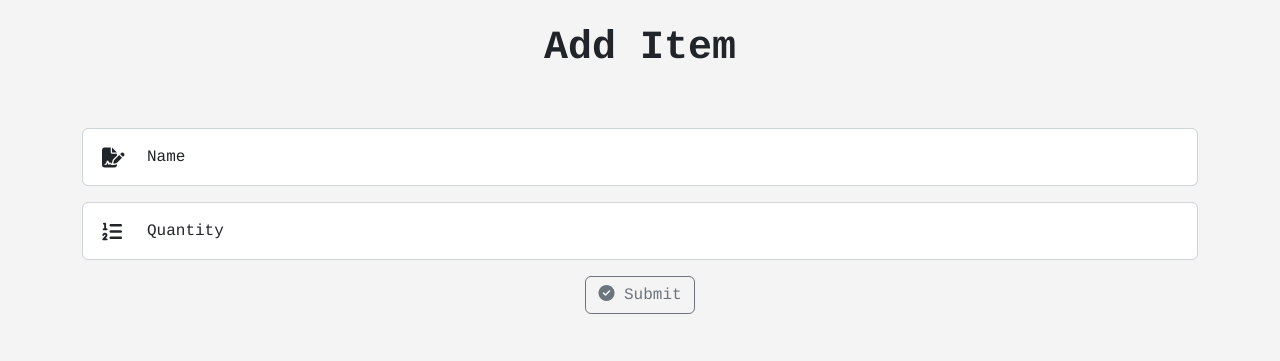
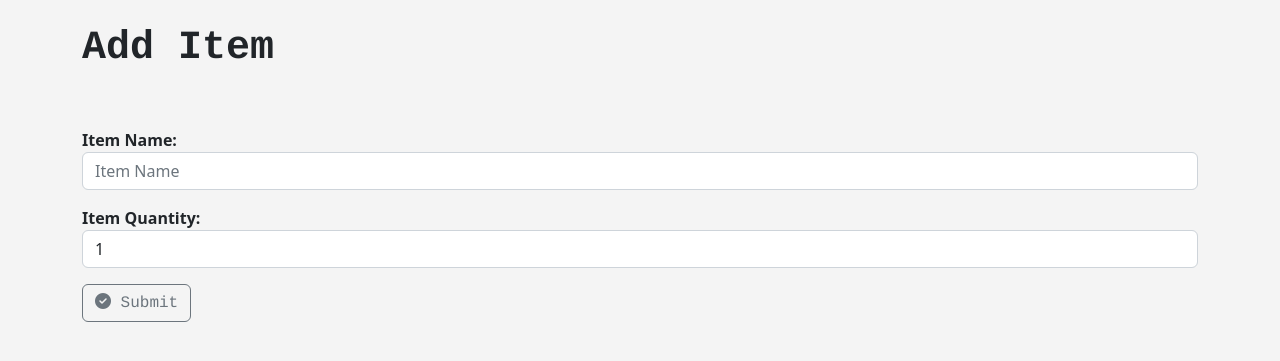
Before and after one commit to lexFav/MovingWebApp_2, a Django app: page /add_item/6 in a window 1280 px wide. Shown: the part 56-417 px from the top of the page. Run offline with Django 3.2, Linux system fonts and the light colour scheme; a user stored in the database is signed in; data comes from the database, SQL or seed files in the repository; some libraries are stand-ins or nearby versions.

Commit message:
update create_box and item commit

```diff
--- a/mainApp/forms.py
+++ b/mainApp/forms.py
@@ -13,7 +13,7 @@ class BoxForm(ModelForm):
         }
         widgets = {
             'box_number': forms.TextInput(attrs={'class':'form-control', 'placeholder':'Box Number'}),
-            'box_description': forms.Textarea(attrs={'class':'form-control', 'placeholder':'Box Description'}),
+            'box_description': forms.Textarea(attrs={'class':'form-control', 'placeholder':'Box Description', 'rows':'1'}),
             'box_location': forms.TextInput(attrs={'class':'form-control', 'placeholder':'Box Location'}),
         }
 
--- a/mainApp/templates/mainApp/add_item.html
+++ b/mainApp/templates/mainApp/add_item.html
@@ -2,31 +2,19 @@
 {% block content %}
 {% load static %}
 {% if user.is_authenticated %}
-    <center>
     <h1 class="courier">Add Item</h1>
     <br/><br/>
 
     <form method="POST">
         {% csrf_token %}
 
-        <div class="form-floating mb-3">
-            <i class="icon fa-solid fa-file-signature fa-lg"></i>
-            <input type="text" name="item_name" class="form-control" placeholder="Name" id="name">
-            <label for="name" class="courier">Name</label>
-        </div>
-
-        <div class="form-floating mb-3">
-            <i class="icon fa-solid fa-list-ol fa-lg"></i>
-            <input type="text" name="item_quantity" class="form-control" placeholder="Quantity" id="quantity">
-            <label for="quantity" class="courier">Quantity</label>
-        </div>
+        {{ form.as_p }}
 
         <button type="submit" value="Submit" class="btn btn-outline-secondary" id="courier">
             <i class="fa-solid fa-circle-check"></i> Submit
         </button>
 
     </form>
-    </center>
 {% else %}
 <h3>Sorry, You Are Not Able To View This Page(I Explained This On The Home Page, Try To Keep Up).</h3>
 {% endif %}
--- a/mainApp/templates/mainApp/box_list.html
+++ b/mainApp/templates/mainApp/box_list.html
@@ -53,12 +53,12 @@
             </svg>
         </a>
 
-         <button type="button" class="btn btn-outline-danger btn-sm" title="Delete" data-bs-toggle="modal" data-bs-target="#staticBackdrop">
+         <!-- <button type="button" class="btn btn-outline-danger btn-sm" title="Delete" data-bs-toggle="modal" data-bs-target="#staticBackdrop">
             <svg xmlns="http://www.w3.org/2000/svg" width="16" height="16" fill="currentColor" class="bi bi-trash" viewBox="0 0 16 16">
                 <path d="M5.5 5.5A.5.5 0 0 1 6 6v6a.5.5 0 0 1-1 0V6a.5.5 0 0 1 .5-.5zm2.5 0a.5.5 0 0 1 .5.5v6a.5.5 0 0 1-1 0V6a.5.5 0 0 1 .5-.5zm3 .5a.5.5 0 0 0-1 0v6a.5.5 0 0 0 1 0V6z"/>
                 <path fill-rule="evenodd" d="M14.5 3a1 1 0 0 1-1 1H13v9a2 2 0 0 1-2 2H5a2 2 0 0 1-2-2V4h-.5a1 1 0 0 1-1-1V2a1 1 0 0 1 1-1H6a1 1 0 0 1 1-1h2a1 1 0 0 1 1 1h3.5a1 1 0 0 1 1 1v1zM4.118 4 4 4.059V13a1 1 0 0 0 1 1h6a1 1 0 0 0 1-1V4.059L11.882 4H4.118zM2.5 3V2h11v1h-11z"/>
             </svg>
-        </button>
+        </button> -->
         <div class="modal fade" id="staticBackdrop" data-bs-backdrop="static" data-bs-keyboard="false" tabindex="-1" aria-labelledby="staticBackdropLabel" aria-hidden="true">
             <div class="modal-dialog">
               <div class="modal-content">
--- a/mainApp/templates/mainApp/home.html
+++ b/mainApp/templates/mainApp/home.html
@@ -6,7 +6,7 @@
     <br/><br/>
 
     <p>
-        <button class="btn btn-outline-info btn-lg" type="button" data-bs-toggle="collapse" data-bs-target="#collapseWidthExample" aria-expanded="false" aria-controls="collapseWidthExample" id="courier">
+        <button class="btn btn-outline-primary btn-lg" type="button" data-bs-toggle="collapse" data-bs-target="#collapseWidthExample" aria-expanded="false" aria-controls="collapseWidthExample" id="courier">
           Welcome to the Home page!<br/>(I recommend clicking this if you are new)
         </button>
       </p>
```
Also changed, not shown: mainApp/templates/mainApp/create_box.html (+4 -18 lines).
